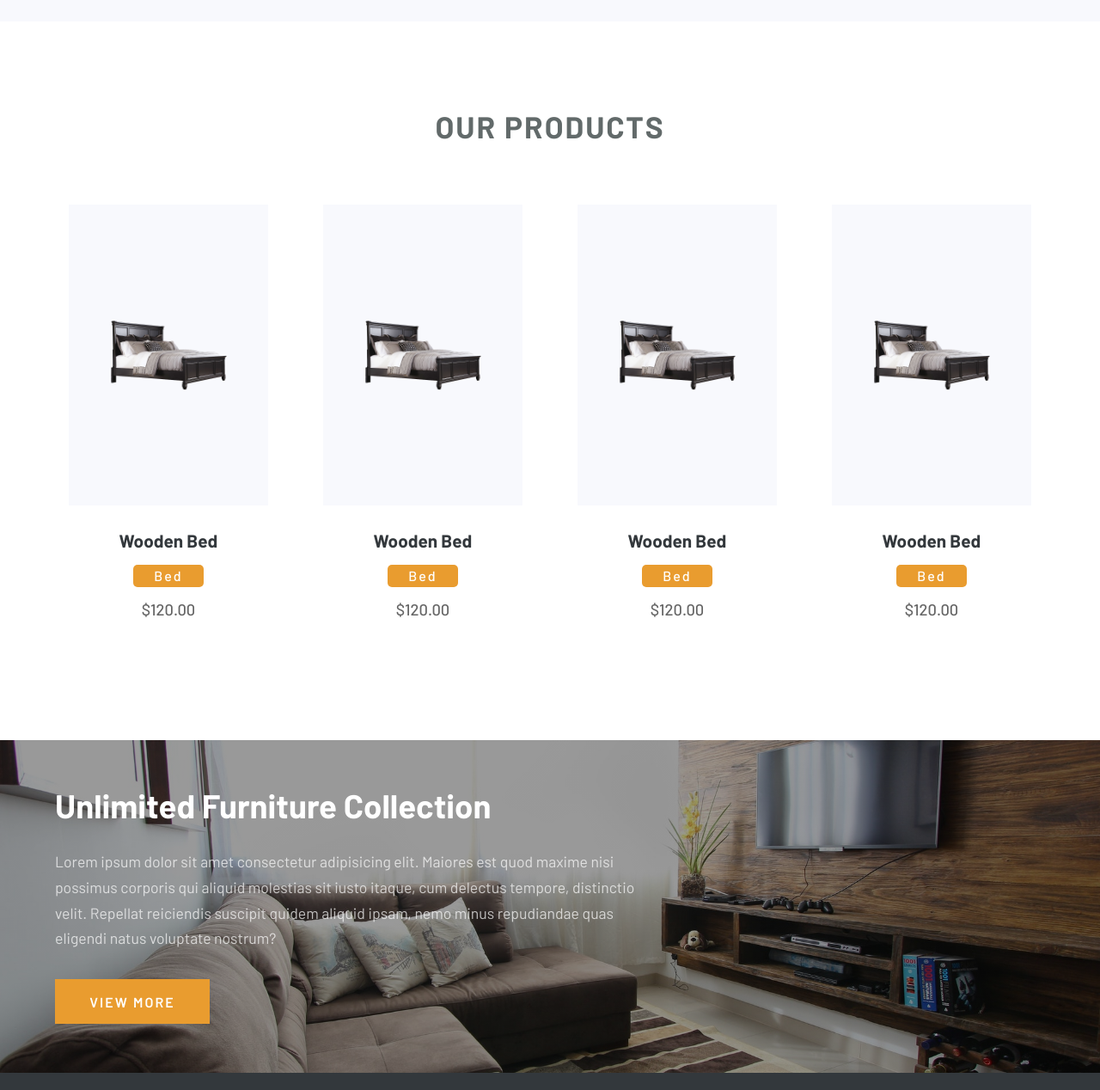
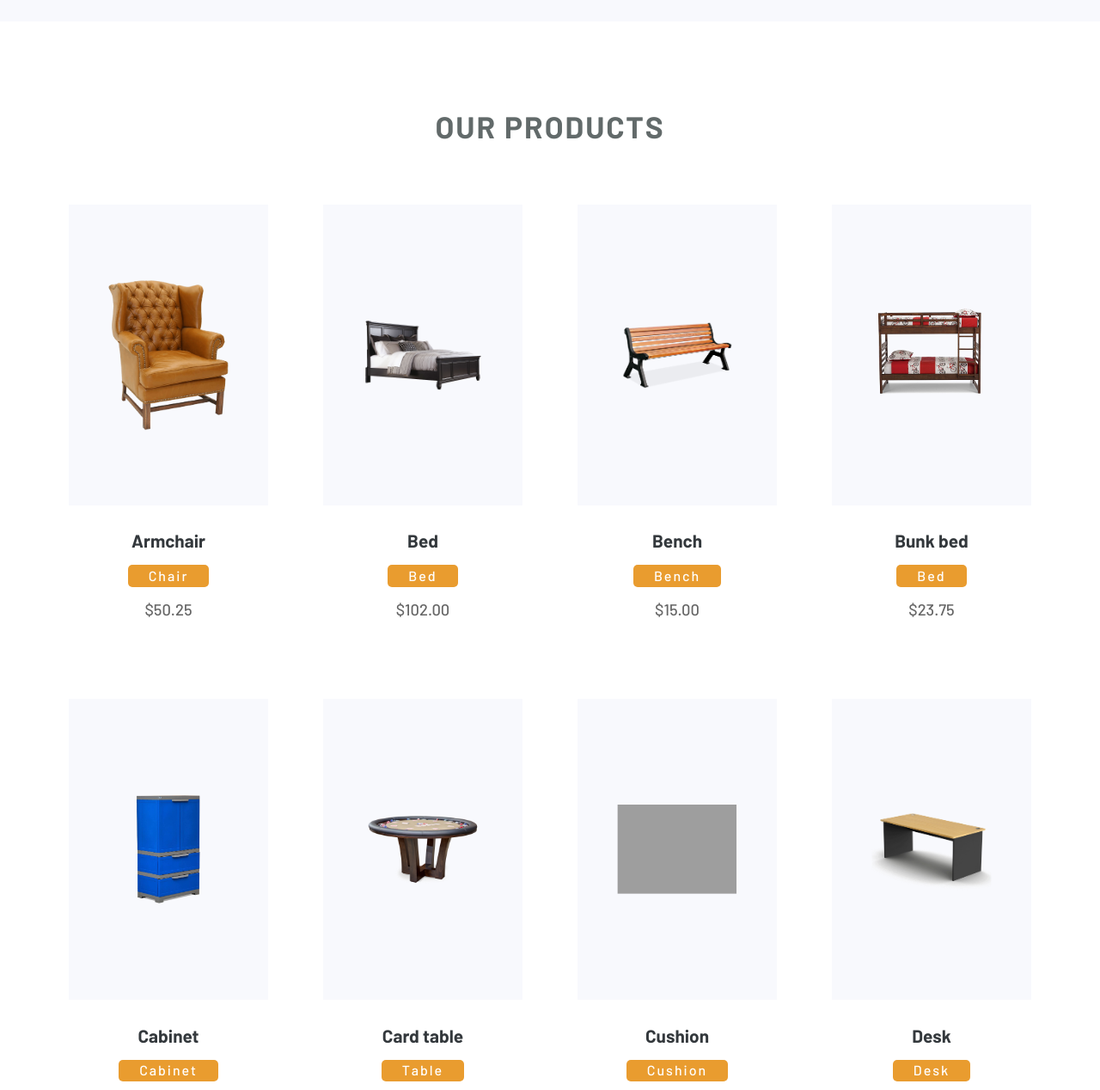
Before and after one commit to addpadding/GeekProbin-Shopping-Cart, a plain HTML site: page app/index.html in a window 1280 px wide. Shown: the part 775-2043 px from the top of the page at 86% size. Drawn offline with Linux system fonts and the light colour scheme; grey boxes are pictures that could not be loaded.

Commit message:
62.4% = function load_json()

```diff
--- /dev/null
+++ b/app/app.js
@@ -0,0 +1,58 @@
+console.log("app");
+// =============================
+
+var navbar_toggler = document.querySelector(".navbar_toggler")
+var navbar_collapse = document.querySelector(".navbar_collapse")
+var cart_btn = document.querySelector(".cart_btn")
+const cart_container = document.querySelector(".cart_container")
+const product_list = document.querySelector(".product_list")
+
+event_Listeners()
+function event_Listeners() {
+
+    window.addEventListener("DOMContentLoaded", function () {
+        load_json()
+    })
+
+    navbar_toggler.addEventListener("click", function () {
+        navbar_collapse.classList.toggle("show_navbar")
+    })
+
+    cart_btn.addEventListener("click", function () {
+        cart_container.classList.toggle("show_cart_container")
+    })
+
+}
+
+function load_json() {
+    fetch("furniture.json")
+        .then(response => response.json())
+        .then(data => {
+            let html = ""
+            data.forEach(product => {
+                html +=
+                    `
+                <div class="product_item">
+                    <div class="product_img">
+                        <img src="${product.imgSrc}" alt="product image">
+                        <button type="button" class="add_to_cart_btn">
+                            <i class="fas fa-shopping-cart"></i>
+                            Add To Cart
+                        </button>
+                    </div>
+
+                    <div class="product_content">
+                        <h3 class="product_name">${product.name}</h3>
+                        <span class="product_category">${product.category}</span>
+                        <p class="product_price">$${product.price}</p>
+                    </div>
+                </div>
+                    `
+
+            });
+            product_list.innerHTML = html
+        })
+        .catch(error => {
+            alert(`User live server or local server`);
+        })
+}
--- /dev/null
+++ b/app/furniture.json
@@ -0,0 +1,122 @@
+[
+    {
+        "name" : "Armchair",
+        "category" : "Chair",
+        "price" : "50.25",
+        "imgSrc" : "images/armchair.png"
+    },
+    {
+        "name" : "Bed",
+        "category" : "Bed",
+        "price" : "102.00",
+        "imgSrc" : "images/bed.png"
+    },
+    {
+        "name" : "Bench",
+        "category" : "Bench",
+        "price" : "15.00",
+        "imgSrc" : "images/bench.png"
+    },
+    {
+        "name" : "Bunk bed",
+        "category" : "Bed",
+        "price" : "23.75",
+        "imgSrc" : "images/bunk-bed.png"
+    },
+    {
+        "name" : "Cabinet",
+        "category" : "Cabinet",
+        "price" : "50.00",
+        "imgSrc" : "images/cabinet.png"
+    },
+    {
+        "name" : "Card table",
+        "category" : "Table",
+        "price" : "200.50",
+        "imgSrc" : "images/card-table.png"
+    },
+    {
+        "name" : "Cushion",
+        "category" : "Cushion",
+        "price" : "5.50",
+        "imgSrc" : "images/cushion.png"
+    },
+    {
+        "name" : "Desk",
+        "category" : "Desk",
+        "price" : "25.00",
+        "imgSrc" : "images/desk.png"
+    },
+    {
+        "name" : "Drawer",
+        "category" : "Drawer",
+        "price" : "49.00",
+        "imgSrc" : "images/drawer.png"
+    },
+    {
+        "name" : "Office chair",
+        "category" : "Chair",
+        "price" : "60.99",
+        "imgSrc" : "images/office-chair.png"
+    },
+    {
+        "name" : "Scissors chair",
+        "category" : "Chair",
+        "price" : "69.20",
+        "imgSrc" : "images/scissors-chair.png"
+    },
+    {
+        "name" : "Sleeper sofa",
+        "category" : "Sofa",
+        "price" : "224.99",
+        "imgSrc" : "images/sleeper-sofa.png"
+    },
+    {
+        "name" : "Sleigh bed",
+        "category" : "Bed",
+        "price" : "90.25",
+        "imgSrc" : "images/sleigh-bed.png"
+    },
+    {
+        "name" : "Sofa bed",
+        "category" : "Bed",
+        "price" : "99.99",
+        "imgSrc" : "images/sofa-bed.png"
+    },
+    {
+        "name" : "White armchair",
+        "category" : "Chair",
+        "price" : "75.80",
+        "imgSrc" : "images/white-armchair.png"
+    },
+    {
+        "name" : "White sofa",
+        "category" : "Sofa",
+        "price" : "159.00",
+        "imgSrc" : "images/white-sofa.png"
+    },
+    {
+        "name" : "Wing chair",
+        "category" : "Chair",
+        "price" : "100.50",
+        "imgSrc" : "images/wing-chair.png"
+    },
+    {
+        "name" : "Wooden armchair",
+        "category" : "Chair",
+        "price" : "187.45",
+        "imgSrc" : "images/wooden-armchair.png"
+    },
+    {
+        "name" : "Wooden dining table",
+        "category" : "Table",
+        "price" : "322.50",
+        "imgSrc" : "images/wooden-dining-table.png"
+    },
+    {
+        "name" : "Wooden table",
+        "category" : "Table",
+        "price" : "288.99",
+        "imgSrc" : "images/wooden-table.png"
+    }
+]
--- a/app/index.html
+++ b/app/index.html
@@ -109,6 +109,7 @@
 
             <div class="product_list">
 
+                <!--
                 <div class="product_item">
                     <div class="product_img">
                         <img src="images/bed.png" alt="product image">
@@ -124,54 +125,7 @@
                         <p class="product_price">$120.00</p>
                     </div>
                 </div>
-
-                <div class="product_item">
-                    <div class="product_img">
-                        <img src="images/bed.png" alt="product image">
-                        <button type="button" class="add_to_cart_btn">
-                            <i class="fas fa-shopping-cart"></i>
-                            Add To Cart
-                        </button>
-                    </div>
-
-                    <div class="product_content">
-                        <h3 class="product_name">Wooden Bed</h3>
-                        <span class="product_category">Bed</span>
-                        <p class="product_price">$120.00</p>
-                    </div>
-                </div>
-
-                <div class="product_item">
-                    <div class="product_img">
-                        <img src="images/bed.png" alt="product image">
-                        <button type="button" class="add_to_cart_btn">
-                            <i class="fas fa-shopping-cart"></i>
-                            Add To Cart
-                        </button>
-                    </div>
-
-                    <div class="product_content">
-                        <h3 class="product_name">Wooden Bed</h3>
-                        <span class="product_category">Bed</span>
-                        <p class="product_price">$120.00</p>
-                    </div>
-                </div>
-
-                <div class="product_item">
-                    <div class="product_img">
-                        <img src="images/bed.png" alt="product image">
-                        <button type="button" class="add_to_cart_btn">
-                            <i class="fas fa-shopping-cart"></i>
-                            Add To Cart
-                        </button>
-                    </div>
-
-                    <div class="product_content">
-                        <h3 class="product_name">Wooden Bed</h3>
-                        <span class="product_category">Bed</span>
-                        <p class="product_price">$120.00</p>
-                    </div>
-                </div>
+-->
 
             </div>
 
@@ -223,7 +177,7 @@
     </footer>
 
 
-    <script src="js/app.js"></script>
+    <script src="app.js"></script>
 </body>
 
 </html>
--- a/app/js/app.js
+++ /dev/null
@@ -1,20 +0,0 @@
-console.log("app");
-// =============================
-
-var navbar_toggler = document.querySelector(".navbar_toggler")
-var navbar_collapse = document.querySelector(".navbar_collapse")
-var cart_btn = document.querySelector(".cart_btn")
-const cart_container = document.querySelector(".cart_container")
-
-event_Listeners()
-function event_Listeners() {
-
-    navbar_toggler.addEventListener("click", function () {
-        navbar_collapse.classList.toggle("show_navbar")
-    })
-
-    cart_btn.addEventListener("click", function () {
-        cart_container.classList.toggle("show_cart_container")
-    })
-
-}
```
